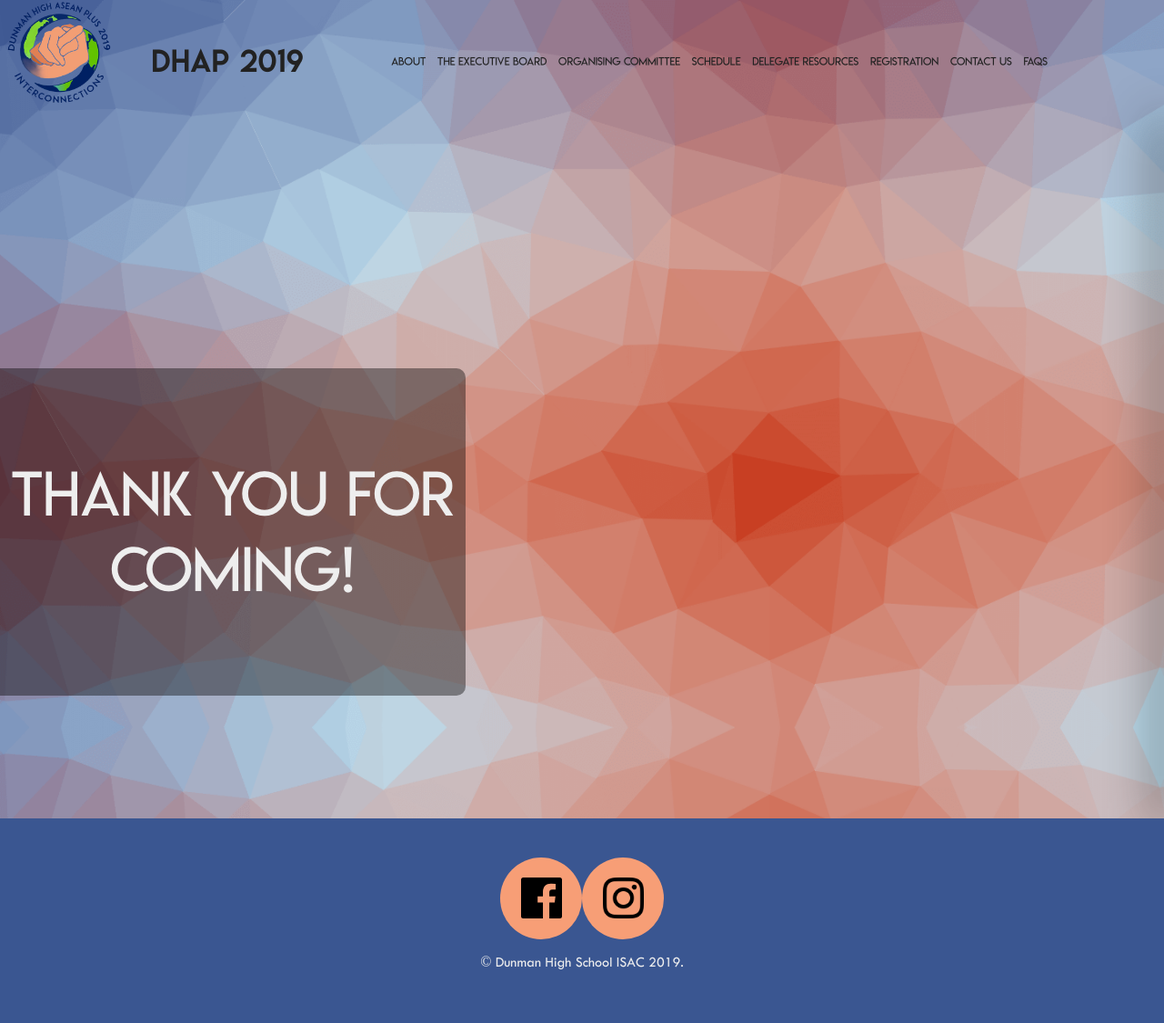
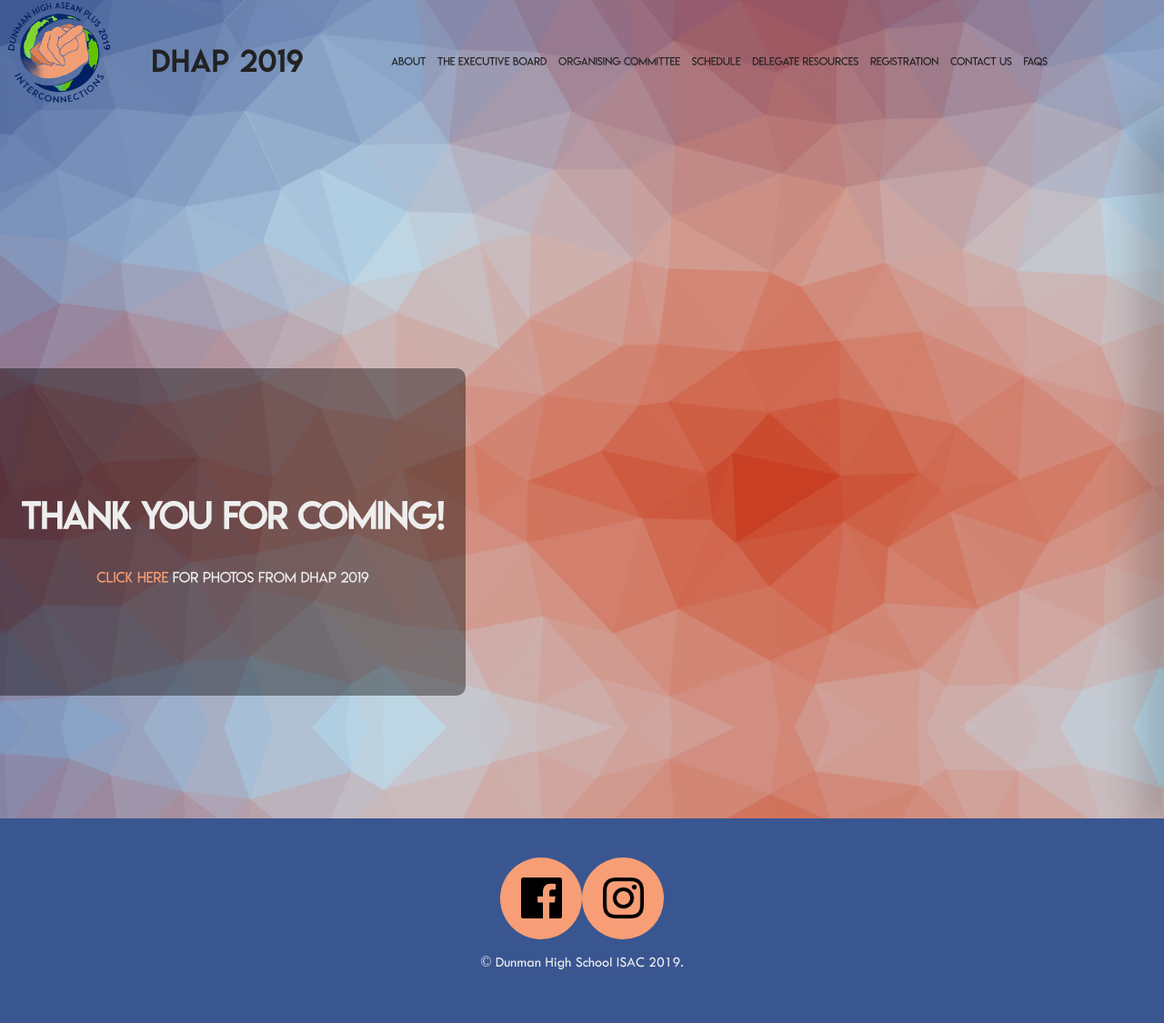
Before and after one commit to kaine119/dhap-2019, a Jekyll site: the page built from index.html, in a window 1280 px wide. Shown: the whole page at 91% size. Built offline with Jekyll 4.4.1, drawn with Linux system fonts in a browser that asks for light colours.

Commit message:
Add link to event photos

```diff
--- a/assets/css/index.css
+++ b/assets/css/index.css
@@ -110,10 +110,24 @@ rect, circle {
 
 #countdown__over {
     display: none;
+    padding: 5px;
+}
+
+#countdown__over h1 {
     text-align: center;
-    font-size: 50pt;
+    font-size: 30pt;
     color: #eee;
 }
+
+#countdown__over p {
+    text-align: center;
+    color: #eee;
+}
+
+#countdown__over a {
+    color: var(--accent1);
+}
+
 
 #countdown__subtitle {
     background: rgba(204, 204, 204, 0.6);
@@ -237,6 +251,10 @@ rect, circle {
         display: none;
     }
 
+    #countdown__over h1 {
+        font-size: 25pt;
+    }
+
     .countdown__digits {
         margin: 1vw;
         width: auto;
--- a/index.html
+++ b/index.html
@@ -8,7 +8,7 @@ scripts:
 ---
 <section id="hero">
     <div id="countdown-container">
-        <span id="countdown">
+        <div id="countdown">
             <div class="countdown__digits" id="countdown__days">
                 <svg viewBox="0 0 200 200" preserveAspectRatio="xMidYMin">
                     <!-- <rect x="25" y="25" width="150" height="150" rx="10" ry="10" id="days__rect" pathLength="1000"/> -->
@@ -34,8 +34,11 @@ scripts:
                 Minutes<br>
                 <span id="minutes">59</span>
             </div>
-            <span id="countdown__over">Thank you for coming!</span>
-        </span>
+            <div id="countdown__over">
+                <h1>Thank you for coming!</h1>
+                <p><a href="https://drive.google.com/drive/folders/14Lqtps61qHo1WtwKDEgbDPpCjx9QGm7Z?usp=sharing">Click here</a> for photos from DHAP 2019</p>
+            </div>
+        </div>
     </div>
 
     <div id="welcome-container">
```
